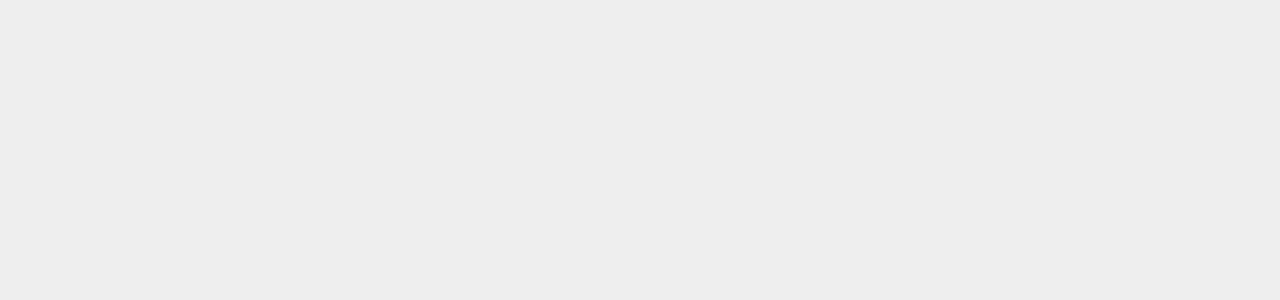
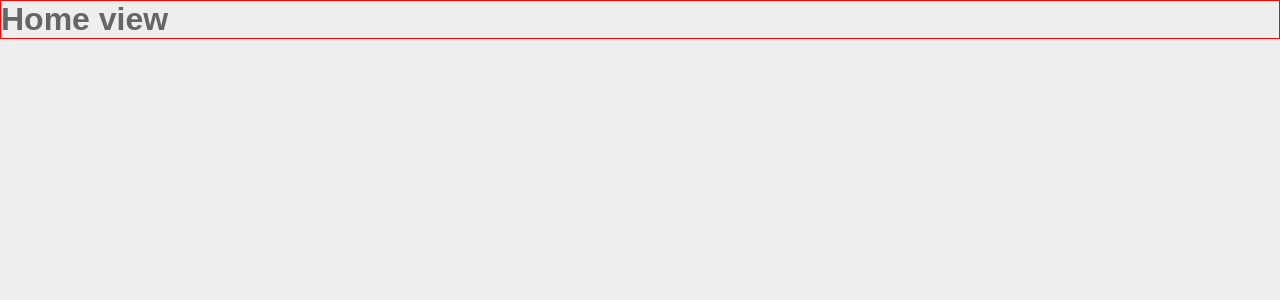
Before and after one commit to nik0571/examen-mercado-libre, a React (Create React App) app: page / in a window 1280 px wide. Shown: the top 300 px of the page. Built offline with nearby package versions, Linux system fonts and the light colour scheme.

Commit message:
routes && views

```diff
--- a/package.json
+++ b/package.json
@@ -9,6 +9,7 @@
     "node-sass": "^4.14.1",
     "react": "^17.0.2",
     "react-dom": "^17.0.2",
+    "react-router-dom": "^5.2.0",
     "react-scripts": "4.0.3",
     "styled-components": "^5.3.0",
     "typescript": "^4.3.2",
@@ -41,6 +42,7 @@
   "devDependencies": {
     "@types/react": "^17.0.9",
     "@types/react-dom": "^17.0.6",
+    "@types/react-router-dom": "^5.1.7",
     "@types/styled-components": "^5.1.9"
   },
   "resolutions": {
--- a/src/App.tsx
+++ b/src/App.tsx
@@ -1,8 +1,17 @@
+import { Route, Switch } from 'react-router-dom';
+import AppWrapper from 'styles/AppWrapper';
+import HomeView from 'views/Home';
+import PageNotFoundView from 'views/PageNotFound';
 import './App.scss';
 
 function App() {
   return (
-    <div className="App"></div>
+    <AppWrapper>
+      <Switch>
+        <Route path="/" component={HomeView} exact />
+        <Route component={PageNotFoundView} />
+      </Switch>
+    </AppWrapper>
   );
 }
 
--- a/src/index.js
+++ b/src/index.js
@@ -3,10 +3,13 @@ import ReactDOM from 'react-dom';
 import './index.css';
 import App from './App';
 import reportWebVitals from './reportWebVitals';
+import { BrowserRouter } from 'react-router-dom';
 
 ReactDOM.render(
   <React.StrictMode>
-    <App />
+    <BrowserRouter>
+      <App />
+    </BrowserRouter>
   </React.StrictMode>,
   document.getElementById('root')
 );
--- /dev/null
+++ b/src/styles/AppWrapper.tsx
@@ -0,0 +1,10 @@
+import styled from "styled-components";
+
+const AppWrapper = styled.div.attrs(({ className }) => ({
+  className: `App AppWrapper ${className}`,
+}))`
+  display: block;
+  border: 1px solid red;
+`;
+
+export default AppWrapper;
--- /dev/null
+++ b/src/views/Home/index.tsx
@@ -0,0 +1,9 @@
+import React from 'react';
+
+const HomeView: React.FC<any>= () => {
+  return (
+    <h1>Home view</h1>
+  );
+};
+
+export default HomeView;
--- /dev/null
+++ b/src/views/PageNotFound/index.tsx
@@ -0,0 +1,9 @@
+import React from 'react';
+
+const PageNotFoundView: React.FC<any>= () => {
+  return (
+    <h1>Page not found!</h1>
+  );
+};
+
+export default PageNotFoundView;
```
Also changed, not shown: 2 other files (tests, documents, lock files or other folders).
